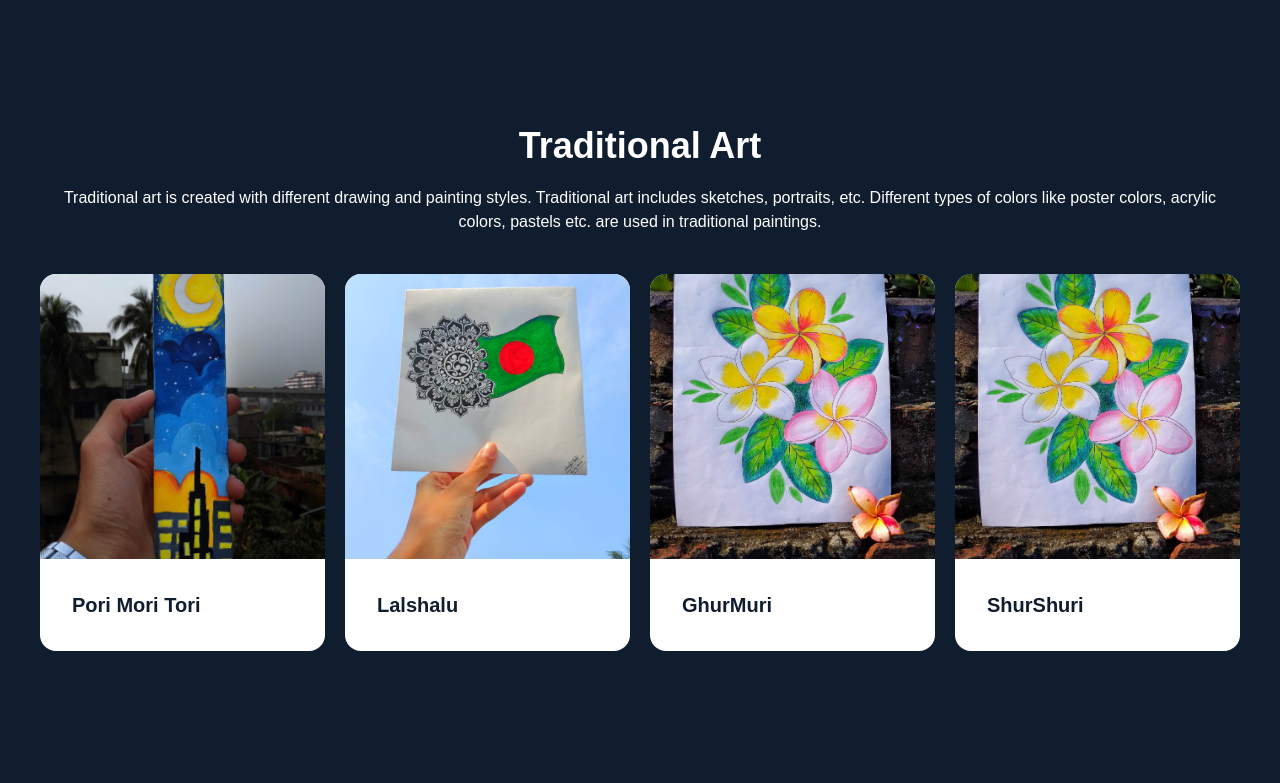
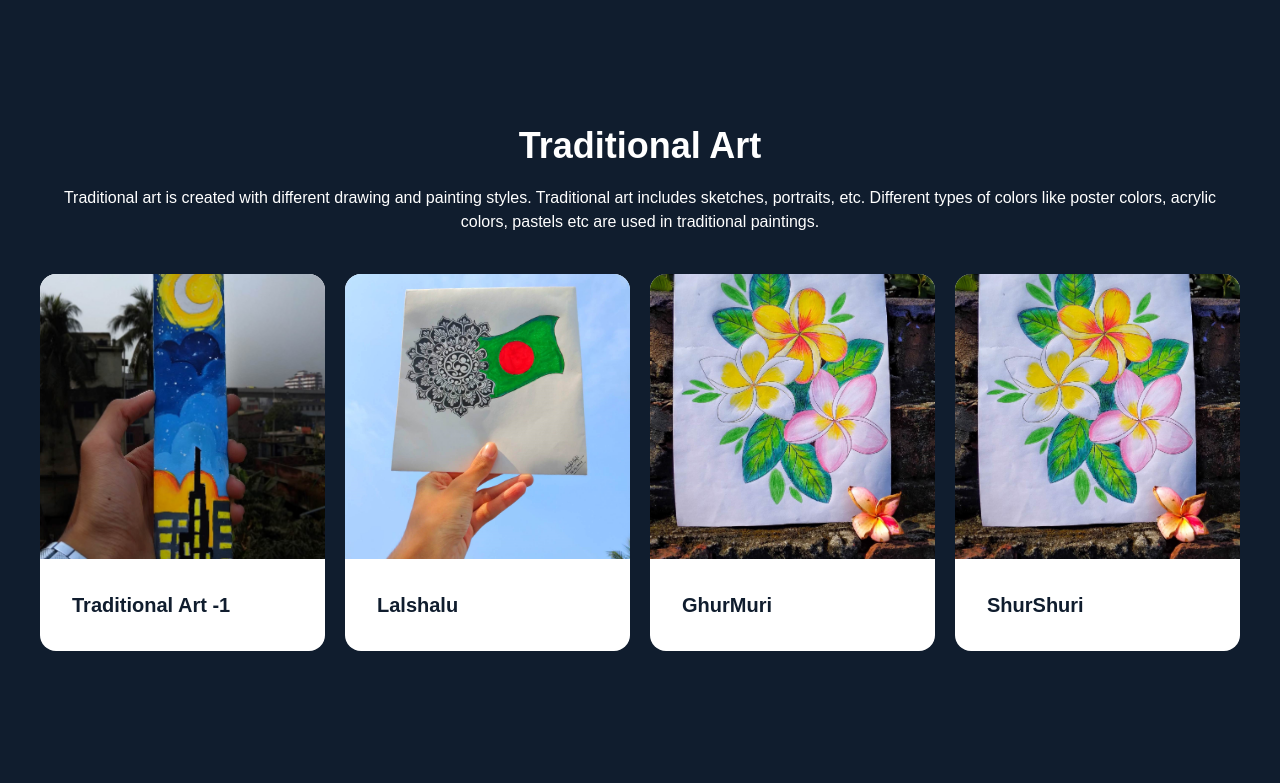
Before and after one commit to mdadib300/Art-empire, a React (Create React App) app: page / in a window 1280 px wide. Shown: the part 2432-3215 px from the top of the page. Built offline with nearby package versions, Linux system fonts and the light colour scheme; a web font is replaced by a local one.

Commit message:
Traditional Art correction added

```diff
--- a/src/components/TraditionalArt/TraditionalArt.js
+++ b/src/components/TraditionalArt/TraditionalArt.js
@@ -6,16 +6,16 @@ import ta4 from '../../assets/paintings/12.jpg';
 
 const TraditionalArt = () => {
     return (
-        <div id='traditional-art' className='pb-20 md:pb-32 px-5 md:px-10 bg-primary text-white text-center'>
+        <div id='traditional-art' className='pb-20 md:pb-32 px-5 md:px-10 text-white text-center'>
             <h1 className='text-4xl font-semibold mb-5'>Traditional Art</h1>
-            <p>Traditional art is created with different drawing and painting styles. Traditional art includes sketches, portraits, etc. Different types of colors like poster colors, acrylic colors, pastels etc. are used in traditional paintings.</p>
+            <p>Traditional art is created with different drawing and painting styles. Traditional art includes sketches, portraits, etc. Different types of colors like poster colors, acrylic colors, pastels etc are used in traditional paintings.</p>
             <div className='grid grid-cols-1 md:grid-cols-2 lg:grid-cols-4 gap-5 mt-10'>
                 <div className="card bg-white text-primary">
                     <figure>
                         <img src={ta1} alt="Traditional Art - Rafi's Art Empire" className='w-full' />
                     </figure>
                     <div className="card-body">
-                        <h2 className="card-title">Pori Mori Tori</h2>
+                        <h2 className="card-title">Traditional Art -1</h2>
                     </div>
                 </div>
                 <div className="card bg-white text-primary">
```
